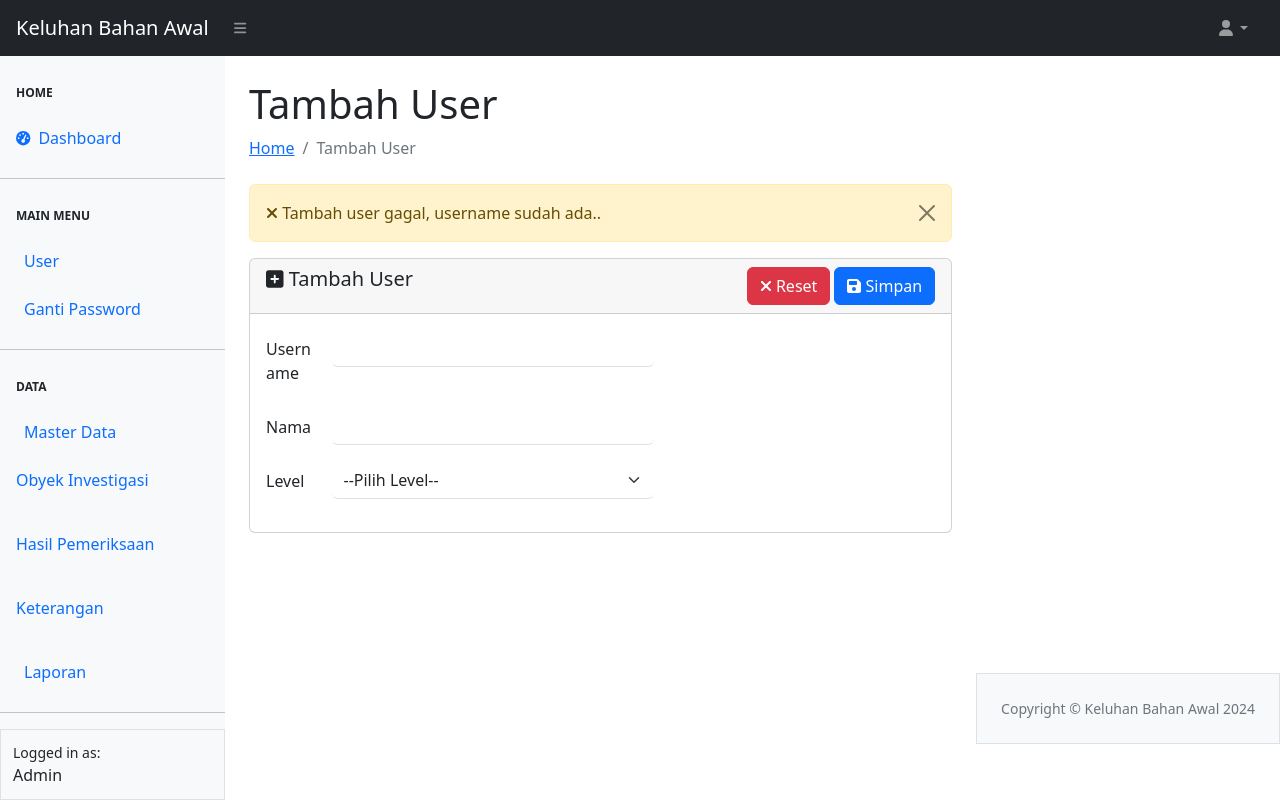
After one commit to BeeGaes/kba, a PHP site: page /Keluhan_Bahan_Awal/user/add-user.php in a window 1280 px wide. The commit adds this page. Run offline with PHP 8.4, Linux system fonts and the light colour scheme; some libraries are stand-ins or nearby versions.

Commit message:
Update user
create add user & proses user

```diff
--- a/template/navbar.php
+++ b/template/navbar.php
@@ -15,8 +15,8 @@
                 <a class="nav-link dropdown-toggle" id="navbarDropdown" href="#" role="button" data-bs-toggle="dropdown"
                     aria-expanded="false"><i class="fas fa-user fa-fw"></i></a>
                 <ul class="dropdown-menu dropdown-menu-end" aria-labelledby="navbarDropdown">
-                    <li><a class="dropdown-item" href="#!">Profile User</a></li>
-                    <li><a class="dropdown-item" href="#!">Profile Sekolah</a></li>
+                    <li><a class="dropdown-item" href="#!"></a></li>
+                    <li><a class="dropdown-item" href="#!"></a></li>
                     <li>
                         <hr class="dropdown-divider" />
                     </li>
--- a/template/sidebar.php
+++ b/template/sidebar.php
@@ -10,7 +10,7 @@
                         </a>
                         <hr class="mb-0">
                         <div class="sb-sidenav-menu-heading">MAIN MENU</div>
-                        <a class="nav-link" href="<?= $main_url ?>index.php">
+                        <a class="nav-link" href="<?= $main_url ?>user/add-user.php">
                             <div class="sb-nav-link-icon"></div>
                             User
                         </a>
@@ -24,6 +24,30 @@
                             <div class="sb-nav-link-icon"></div>
                             Master Data
                         </a>
+                        <ul class="nav nav-treeview">
+                            <li class="nav-item">
+                                <a href="#" class="nav-link">
+                                <!-- <i class="fa-solid fa-minus"></i> -->
+                                <p>Obyek Investigasi</p>
+                                </a>
+                            </li>
+                        </ul>
+                        <ul class="nav nav-treeview">
+                            <li class="nav-item">
+                                <a href="#" class="nav-link">
+                                <!-- <i class="far fa-circle nav-icon text-sm"></i> -->
+                                <p>Hasil Pemeriksaan</p>
+                                </a>
+                            </li>
+                        </ul>
+                        <ul class="nav nav-treeview">
+                            <li class="nav-item">
+                                <a href="#" class="nav-link">
+                                <!-- <i class="far fa-circle nav-icon text-sm"></i> -->
+                                <p>Keterangan</p>
+                                </a>
+                            </li>
+                        </ul>
                         <a class="nav-link" href="<?= $main_url ?>index.php">
                             <div class="sb-nav-link-icon"></div>
                             Laporan
--- /dev/null
+++ b/user/add-user.php
@@ -0,0 +1,97 @@
+<?php
+
+require_once "../inc_koneksi.php";
+
+$title = "Tambah User";
+require_once "../template/header.php";
+require_once "../template/navbar.php";
+require_once "../template/sidebar.php";
+
+if (isset($_GET['msg'])) {
+    $msg = $_GET['msg'];
+} else {
+    $msg = '';
+}
+
+$alert = '';
+if ($msg = 'cancel') {
+    $alert = '<div class="alert alert-warning alert-dismissible fade show" role="alert">
+    <i class="fa-solid fa-xmark"></i> Tambah user gagal, username sudah ada..
+    <button type="button" class="btn-close" data-bs-dismiss="alert" aria-label="Close"></button>
+  </div>';
+}
+
+?>
+
+<div id="layoutSidenav_content">
+    <main>
+        <div class="container-fluid px-4">
+            <h1 class="mt-4">Tambah User</h1>
+            <ol class="breadcrumb mb-4">
+                <li class="breadcrumb-item"><a href="../index.php">Home</a></li>
+                <li class="breadcrumb-item active">Tambah User</li>
+            </ol>
+            <form action="proses-user.php" method="POST" enctype="multipart/form-data">
+                <?php
+                    if ($msg !== '') {
+                        echo $alert;
+                    }
+                ?>
+                <div class="card">
+                    <div class="card-header">
+                        <span class="h5 my-2"><i class="fa-solid fa-square-plus"></i> Tambah User</span>
+                        <button type="submit" name="simpan" class="btn btn-primary float-end"><i
+                                class="fa-solid fa-floppy-disk"></i> Simpan</button>
+                        <button type="reset" name="reset" class="btn btn-danger float-end me-1"><i
+                                class="fa-solid fa-xmark"></i> Reset</button>
+                    </div>
+                    <div class="card-body">
+                        <div class="row">
+                            <div class="col-8">
+                                <div class="mb-3 row">
+                                    <label for="username" class="col-sm-2 col-form-label">Username</label>
+                                    <label for="" class="col-sm-1 col-form-label">:</label>
+                                    <div class="col-sm-9" style="margin-left: -50px;">
+                                        <input type="text" pattern="[A-Za-z0-9]{3,}"
+                                            title="minimal 3 karakter kombinasi huruf besar huruf kecil dan angka"
+                                            class="form-control border-0 border-bottom" id="username" name="username"
+                                            maxlength="20">
+                                    </div>
+                                </div>
+                                <div class="mb-3 row">
+                                    <label for="username" class="col-sm-2 col-form-label">Nama</label>
+                                    <label for="" class="col-sm-1 col-form-label">:</label>
+                                    <div class="col-sm-9" style="margin-left: -50px;">
+                                        <input type="text" class="form-control border-0 border-bottom" id="nama"
+                                            name="nama" maxlength="50">
+                                    </div>
+                                </div>
+                                <div class="mb-3 row">
+                                    <label for="username" class="col-sm-2 col-form-label">Level</label>
+                                    <label for="" class="col-sm-1 col-form-label">:</label>
+                                    <div class="col-sm-9" style="margin-left: -50px;">
+                                        <select name="level" id="level" class="form-select border-0 border-bottom">
+                                            <option value="" selected>--Pilih Level--</option>
+                                            <option value="Petugas Sampling">Petugas Sampling</option>
+                                            <option value="Asman Lab">Asman Lab</option>
+                                            <option value="Analis Lab">Analis Lab</option>
+                                            <option value="Manager QC">Manager QC</option>
+                                            <option value="GM QA">GM QA</option>
+                                            <option value="GM QC">GM QC</option>
+                                        </select>
+                                    </div>
+                                </div>
+                            </div>
+                        </div>
+                    </div>
+            </form>
+        </div>
+    </main>
+</div>
+
+
+<?php
+
+require_once "../template/footer.php";
+
+?>
```
Also changed, not shown: auth/login.php (added, +75 -0 lines), index.php (+11 -1 lines), user/proses-user.php (added, +31 -0 lines), auth/proceslogin.php (added).
